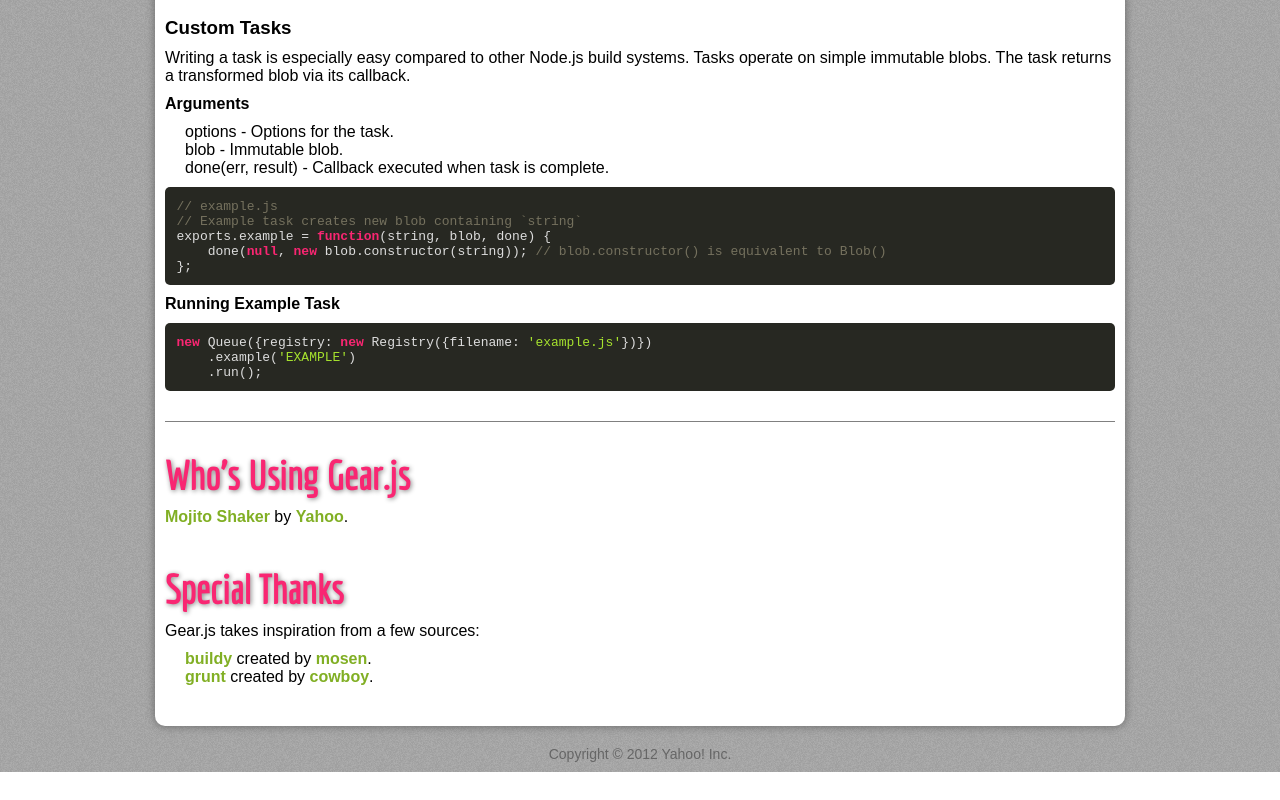
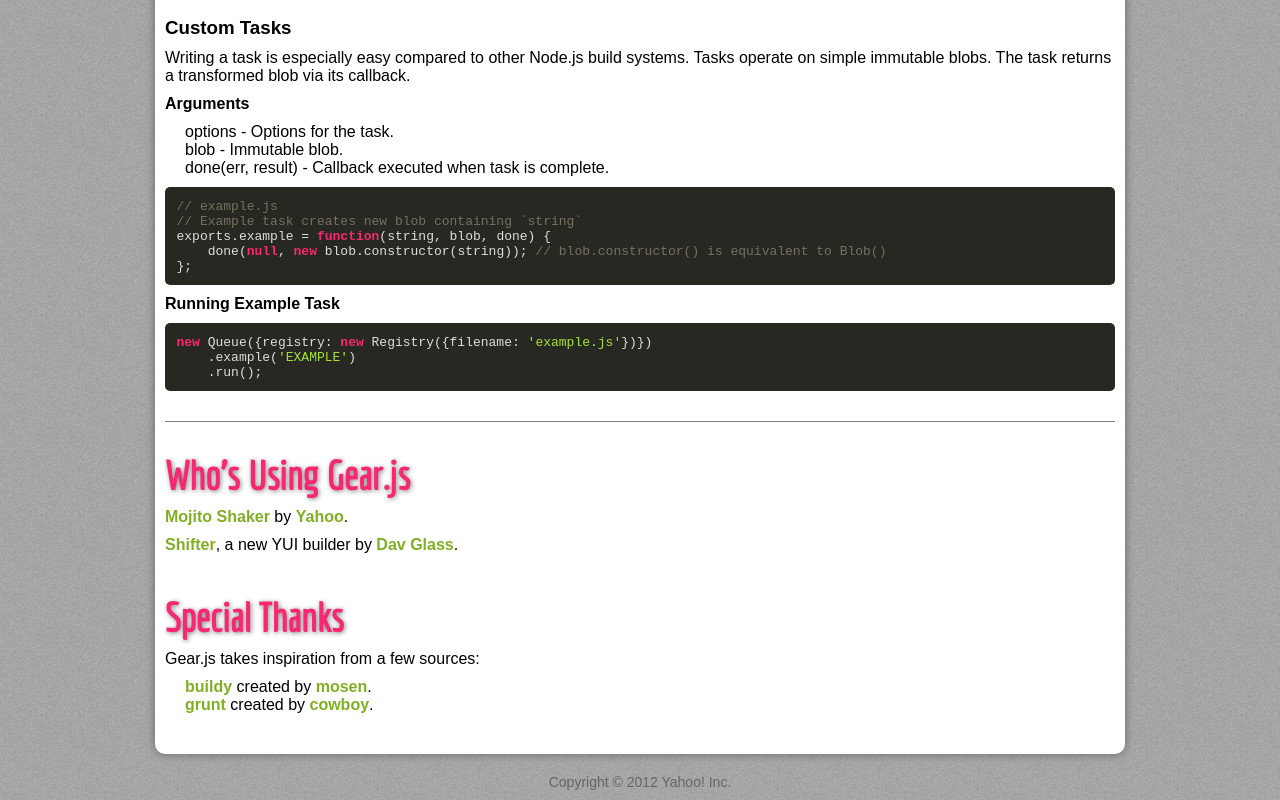
Before and after one commit to twobit/gear, a plain HTML site: page index.html in a window 1280 px wide. Shown: the part 5428-6228 px from the top of the page. Before the commit the page ends 6200 px from the top, so only its background shows below. Drawn offline with Linux system fonts and the light colour scheme; a script that the page names is missing.

Commit message:
added link to shifter, new yui builder

```diff
--- a/index.html
+++ b/index.html
@@ -430,6 +430,7 @@ exports.example = function(string, blob, done) {
             <section>
                 <h2>Who's Using Gear.js</h2>
                 <p><a href="http://github.com/yahoo/mojito-shaker">Mojito Shaker</a> by <a href="http://github.com/yahoo">Yahoo</a>.</p>
+                <p><a href="http://github.com/davglass/shifter">Shifter</a>, a new YUI builder by <a href="http://github.com/davglass">Dav Glass</a>.</p>
             </section>
 
             <section>
```
